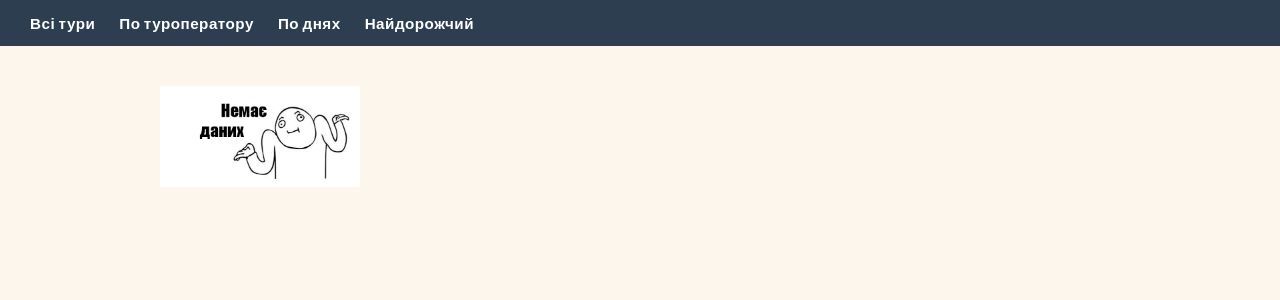
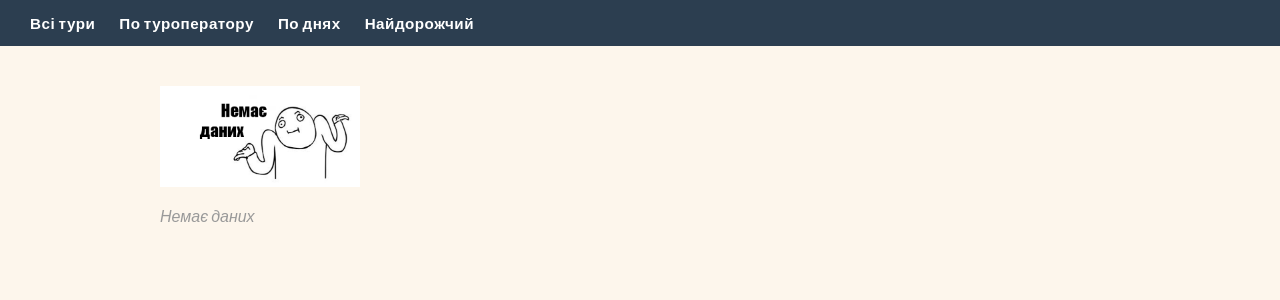
Before and after one commit to Parsanov/pythonLab1, a Flask app: template templates/mostExp.html in a window 1280 px wide. Shown: the top 300 px of the page. Run offline with Flask 3, Linux system fonts and the light colour scheme; the template is opened without the code that fills it, so the values that code supplies are empty.

Commit message:
add text

```diff
--- a/templates/mostExp.html
+++ b/templates/mostExp.html
@@ -19,5 +19,6 @@
 </table>
 {% else %}
 <img src="{{ url_for('static', filename='no_data.png') }}" alt="no data" width="200">
+<p class="no-data">Немає даних</p>
 {% endif %}
 {% endblock %}
```
